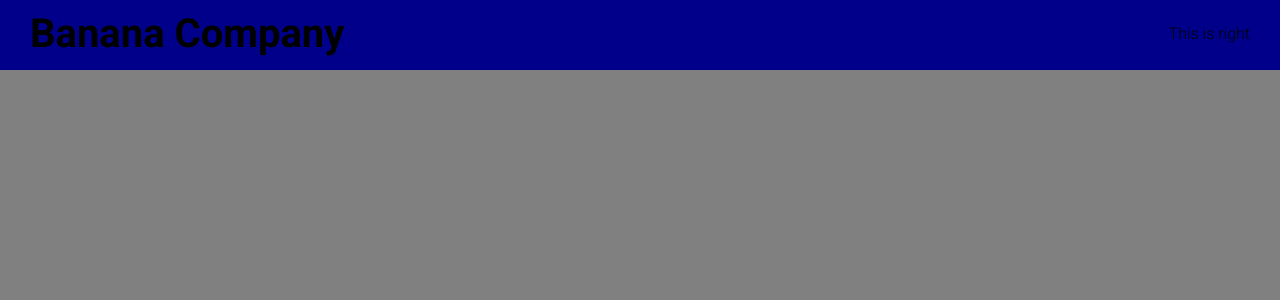
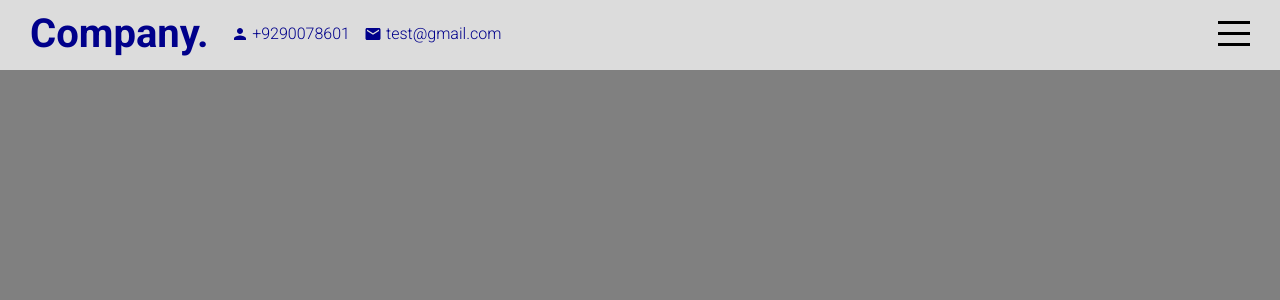
Before and after one commit to ghousali97/portfolio-site, a React (Create React App) app: page / in a window 1280 px wide. Shown: the top 300 px of the page. Built offline with nearby package versions, Linux system fonts and the light colour scheme.

Commit message:
added right menu

```diff
--- a/package.json
+++ b/package.json
@@ -3,6 +3,10 @@
   "version": "0.1.0",
   "private": true,
   "dependencies": {
+    "@emotion/react": "^11.11.1",
+    "@emotion/styled": "^11.11.0",
+    "@mui/icons-material": "^5.11.16",
+    "@mui/material": "^5.13.5",
     "@testing-library/jest-dom": "^5.16.5",
     "@testing-library/react": "^13.4.0",
     "@testing-library/user-event": "^13.5.0",
--- a/public/assets/styles/styles.css
+++ b/public/assets/styles/styles.css
@@ -1,3 +1,8 @@
+html {
+    --main-theme-color: darkblue;
+    --secondary-theme-color: gainsboro;
+}
+
 body {
     font-family: 'Open Sans', sans-serif;
     font-family: 'Roboto', sans-serif;
--- a/src/App.js
+++ b/src/App.js
@@ -1,16 +1,20 @@
 import './app.css'
+import React from 'react';
 import Topbar from './components/topbar/Topbar.jsx'
 import Contact from './components/contact/Contact.jsx'
 import Portfolio from './components/portfolio/Portfolio.jsx';
 import Testimonials from './components/testimonials/Testimonials.jsx';
 import Works from './components/works/Works.jsx';
 import Intro from './components/intro/Intro.jsx';
-
+import Menu from './components/menu/Menu';
 
 function App() {
+
+  const [menuOpen, setMenuOpen] = React.useState(false);
   return (
     <div className="app">
-      <Topbar />
+      <Topbar menuOpen={menuOpen} setMenuOpen={setMenuOpen} />
+      <Menu menuOpen={menuOpen} setMenuOpen={setMenuOpen} />
       <div className='sections'>
         <Intro />
         <Portfolio />
--- a/src/components/contact/contact.css
+++ b/src/components/contact/contact.css
@@ -1,3 +1,3 @@
 .contact {
-    background-color: green;
+    background-color: var(--main-bg-color);
 }
--- /dev/null
+++ b/src/components/menu/Menu.jsx
@@ -0,0 +1,29 @@
+import './menu.css'
+
+function Menu({ menuOpen, setMenuOpen }) {
+
+    return (
+        <div className={"menu " + (menuOpen && "active")} >
+            <ul onClick={() => { setMenuOpen(false); }}>
+                <li>
+                    <a href="#intro"> Home</a>
+
+                </li>
+                <li>
+                    <a href="#portfolio"> Portfolio</a>
+                </li>
+                <li>
+                    <a href="#works"> Works</a>
+                </li>
+                <li>
+                    <a href="#testimonials"> Testimonials</a>
+                </li>
+                <li>
+                    <a href="#contact"> Contact</a>
+                </li>
+            </ul>
+        </div>
+    )
+}
+
+export default Menu;
--- /dev/null
+++ b/src/components/menu/menu.css
@@ -0,0 +1,50 @@
+.menu {
+    width: 400px;
+    height: 100vh;
+    position: fixed;
+    top: 0;
+    right: -400px;
+    z-index: 2;
+    background-color: var(--main-theme-color);
+    color: var(--secondary-theme-color);
+    transition: all 1s ease;
+
+
+    display: flex;
+    align-items: center;
+    flex-direction: column;
+    justify-content: center;
+
+}
+
+.menu.active {
+    right: 0
+}
+
+.menu ul {
+
+    margin: 0px;
+    padding: 0px;
+    list-style: none;
+
+    width: 60%;
+    font-size: 30px;
+    font-weight: 250;
+
+}
+
+.menu ul li {
+    margin-bottom: 25px;
+}
+
+.menu ul li a:hover {
+    margin-bottom: 25px;
+    font-weight: 500;
+}
+
+.menu ul li a {
+
+    font-size: inherit;
+    color: inherit;
+    text-decoration: none;
+}
--- a/src/components/portfolio/Portfolio.jsx
+++ b/src/components/portfolio/Portfolio.jsx
@@ -5,7 +5,7 @@ import './portfolio.css'
 function Portfolio() {
 
     return (
-        <div className="portfolio">
+        <div className="portfolio" id="portfolio">
 
         </div>
     )
--- a/src/components/topbar/Topbar.jsx
+++ b/src/components/topbar/Topbar.jsx
@@ -1,17 +1,36 @@
-import './topbar.css'
+import './topbar.css';
+import EmailIcon from '@mui/icons-material/Email';
+import PersonIcon from '@mui/icons-material/Person';
+import React from 'react';
+function Topbar({ menuOpen, setMenuOpen }) {
 
-function Topbar() {
+
+    function handleMenuOpen() {
+        menuOpen ? setMenuOpen(false) : setMenuOpen(true);
+        console.log(menuOpen);
+
+    }
     return (
-        <div className="topbar">
+        <div className={"topbar " + (menuOpen && "active")}>
             <div className='wrapper'>
                 <div className='left'>
-                    <a href="#intro" className='logo'>Banana Company</a>
+                    <a href="#intro" className='logo'>Company.</a>
                     <div className='item-container'>
+                        <PersonIcon className="icon" />
+                        <span>+9290078601</span>
+                    </div>
+                    <div className='item-container'>
+                        <EmailIcon className="icon" />
+                        <span>test@gmail.com</span>
+                    </div>
 
-                    </div>
                 </div>
                 <div className='right'>
-                    This is right
+                    <div className='hamburger' onClick={handleMenuOpen}>
+                        <span className='line1'></span>
+                        <span className='line2'></span>
+                        <span className='line3'></span>
+                    </div>
                 </div>
             </div>
         </div>
--- a/src/components/topbar/topbar.css
+++ b/src/components/topbar/topbar.css
@@ -1,29 +1,97 @@
 .topbar {
-
-    background-color: darkblue;
-
+    background-color: var(--secondary-theme-color);
+    color: var(--main-theme-color);
     width: 100%;
     height: 70px;
     position: fixed;
     top: 0px;
-
-    z-index: 2;
+    z-index: 3;
+    transition: all 1s ease;
 
 
 }
 
 .topbar .wrapper {
+
     padding: 10px 30px;
     display: flex;
     align-items: center;
     justify-content: space-between;
 }
 
-
+.topbar .wrapper>* {
+    display: flex;
+    align-items: center;
+}
 
 .topbar .wrapper .logo {
     font-size: 40px;
     font-weight: 700;
     text-decoration: none;
     color: inherit;
+    margin-right: 1.5%;
 }
+
+.topbar .wrapper .item-container {
+    display: flex;
+
+    align-items: center;
+    margin-left: 15px;
+
+}
+
+
+.topbar .wrapper .item-container .icon {
+    font-size: 18px;
+    margin-right: 0.5%;
+}
+
+.topbar .wrapper .item-container span {
+
+    font-size: 16px;
+    font-weight: 500;
+    display: block;
+    text-align: center;
+    padding-left: 3px;
+
+}
+
+.topbar .wrapper .right .hamburger {
+    width: 32px;
+    height: 25px;
+    display: flex;
+    flex-direction: column;
+    justify-content: space-between;
+    cursor: pointer;
+}
+
+.topbar .wrapper .right span {
+    width: 100%;
+    height: 3px;
+    background-color: black;
+    transform-origin: left;
+
+
+}
+
+
+.topbar.active {
+    color: var(--secondary-theme-color);
+    background-color: var(--main-theme-color);
+
+}
+
+.topbar.active .wrapper .right span:first-child {
+    background-color: var(--secondary-theme-color);
+    transform: rotate(45deg);
+}
+
+.topbar.active .wrapper .right span:nth-child(2) {
+    opacity: 0;
+    ;
+}
+
+.topbar.active .wrapper .right span:last-child {
+    background-color: var(--secondary-theme-color);
+    transform: rotate(-45deg);
+}
--- a/src/components/works/Works.jsx
+++ b/src/components/works/Works.jsx
@@ -5,7 +5,7 @@ import './works.css'
 function Works() {
 
     return (
-        <div className="works">
+        <div className="works" id="works">
 
         </div>
     )
```
Also changed, not shown: 1 other file (tests, documents, lock files or other folders).
